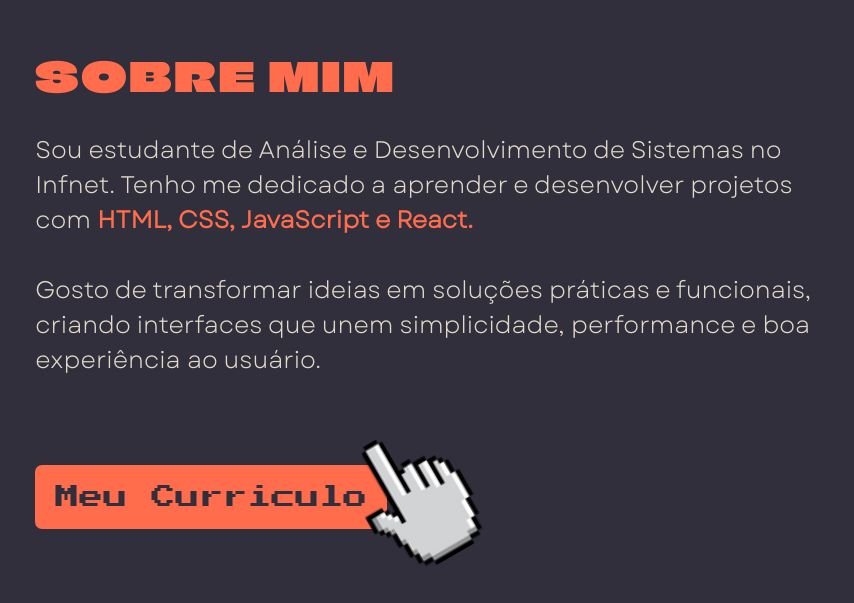
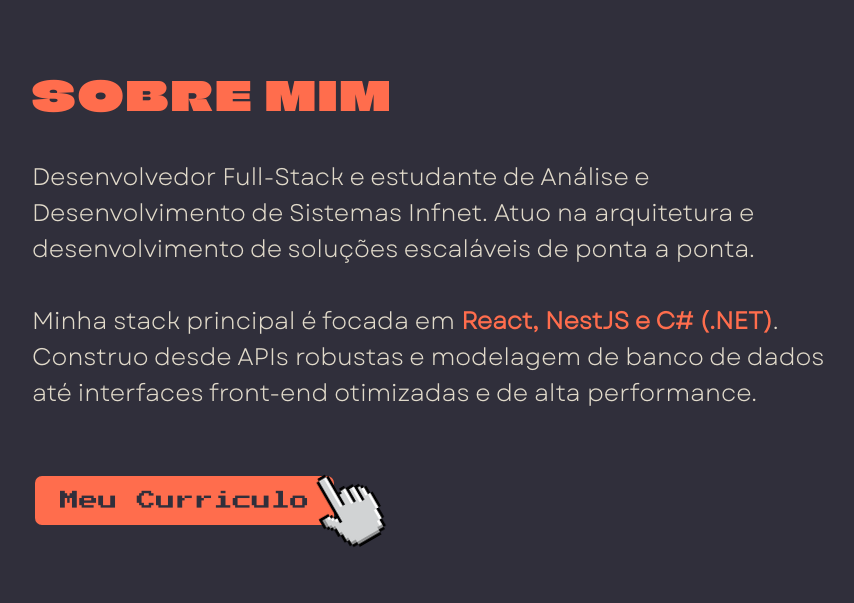
Before and after one commit to eduardo-olvreis/portfolio, a React (Vite) app: page / in a window 1280 px wide. Shown: the part 877-1480 px from the top of the page, without its empty margins (208-1062 px from the left). Built offline with nearby package versions, Linux system fonts and the light colour scheme.

Commit message:
fix: atualizações no curriculo e descrição do sobre mim

```diff
--- a/src/components/About/About.jsx
+++ b/src/components/About/About.jsx
@@ -12,10 +12,9 @@ export default function About(){
                     SOBRE MIM
                 </h2>
                 <p>
-                    Sou estudante de Análise e Desenvolvimento de Sistemas no Infnet. Tenho me dedicado a aprender e desenvolver projetos com
-                    <span className="textImportant"> HTML, CSS, JavaScript e React.</span>
+                    Desenvolvedor Full-Stack e estudante de Análise e Desenvolvimento de Sistemas Infnet. Atuo na arquitetura e desenvolvimento de soluções escaláveis de ponta a ponta.
                     <br /><br />
-                    Gosto de transformar ideias em soluções práticas e funcionais, criando interfaces que unem simplicidade, performance e boa experiência ao usuário.
+                    Minha stack principal é focada em <span className="textImportant">React, NestJS e C# (.NET)</span>. Construo desde APIs robustas e modelagem de banco de dados até interfaces front-end otimizadas e de alta performance.
                 </p>
             </div>
             <div className={style.curriculum}>
--- a/src/components/About/About.module.css
+++ b/src/components/About/About.module.css
@@ -14,9 +14,11 @@
     display: flex;
     flex-direction: column;
     align-items: start;
-    width: 70%;
+    width: 90%;
+    max-width: 800px;
     border-radius: 10px;
-    padding: 4%;
+    padding: 1% 0;
+    margin: 0 auto;
 
     & h2{
         color: var(--color-textImportant);
@@ -33,32 +35,35 @@
         margin-top: 1rem;
         font-size: var(--font-size-p);
         color: var(--color-text);
+        line-height: 1.5;
     }
 }
 
 /* Currículo */
 .curriculum{
-    width: 70%;
-    margin-top: 10px;
+    width: 90%;
+    max-width: 800px;
+    margin: 10px auto 0 auto;
     display: flex;
     align-items: center;
     justify-content: flex-start;
 
     & button{   /* Botão para acessar o curriculo */
-        padding: 20px;
+        padding: 15px 25px;
         border: 3px var(--color-background) solid;
         border-radius: 10px;
-        margin-left: 10px;
         cursor: pointer;
         font-family: "pixel";
         color: var(--color-background);
         background-color: var(--color-textImportant);
+        position: relative;
     }
 
     & img{  /* Imagem da mão clicando no curriculo */
         rotate: -30deg;
-        width: 20%;
-        margin-left: -30px;
+        width: 60px;
+        margin-left: -20px;
+        margin-top: 15px;
         z-index: 3;
         cursor: pointer;
     }
@@ -73,43 +78,54 @@
 
 /* Tablet ( 768px - 991px )*/
 @media (min-width: 768px){
-
     .content p{
         margin-top: 2rem;
     }
 
     .curriculum{
-        padding: 3%;
         & button{
             font-size: var(--font-size-p);
             text-align: center;
         }
 
         & img{
-            width: 17%;
-            margin-left: -32px;
+            width: 65px;
+            margin-left: -25px;
         }
     }
-
 }
 
 
 /* Notebook e Tablet em paisagem ( 992px - 1199px )*/
 @media (min-width: 992px){
-
     .curriculum{
-        margin-top: 0;
+        margin-top: 20px;
         padding-top: 0;
 
+        & button {
+            font-size: 1.2rem;
+        }
+
         & img{
-            margin-left: -45px;
+            width: 70px;
+            margin-left: -25px;
         }
     }
-
 }
 
 
 /* Desktops */
 @media (min-width: 1200px){
+    .content p{
+        margin-top: 2.5rem;
+    }
 
+    .curriculum{
+        margin-top: 30px;
+
+        & img{
+             width: 80px;
+             margin-left: -30px;
+        }
+    }
 }
```
Also changed, not shown: 1 other file (tests, documents, lock files or other folders).
